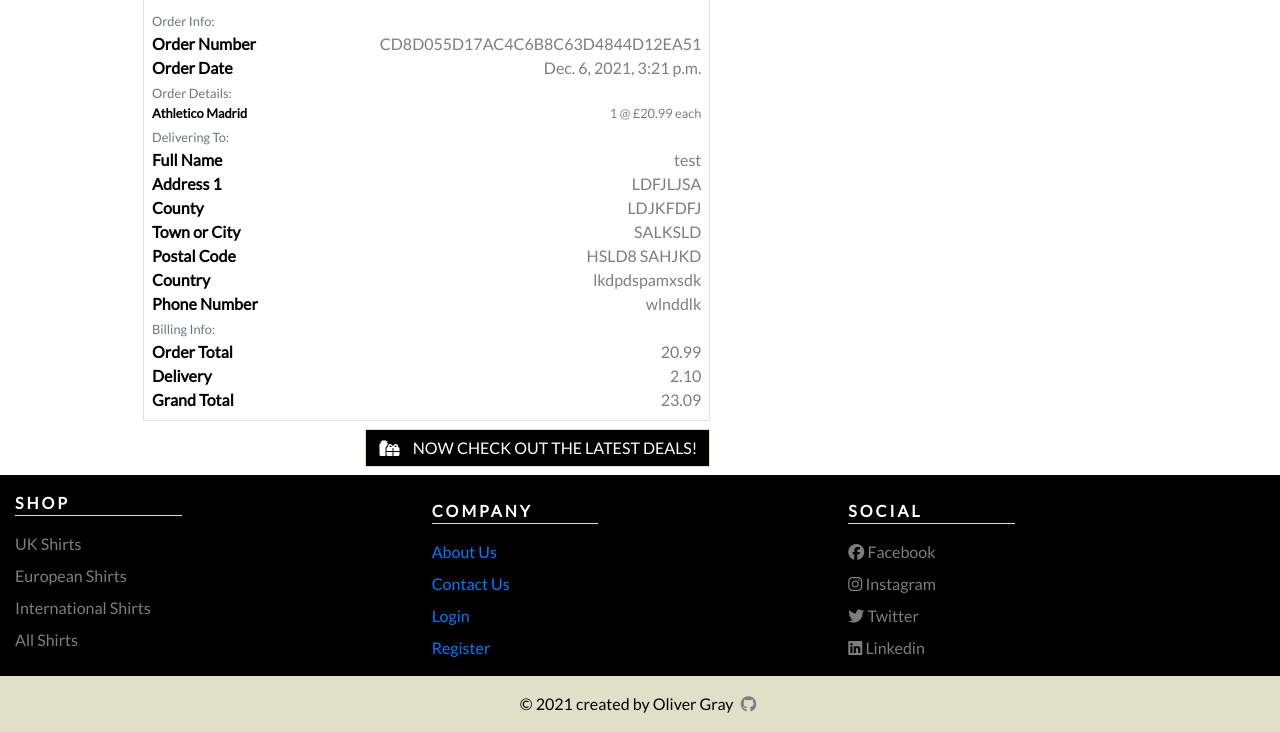
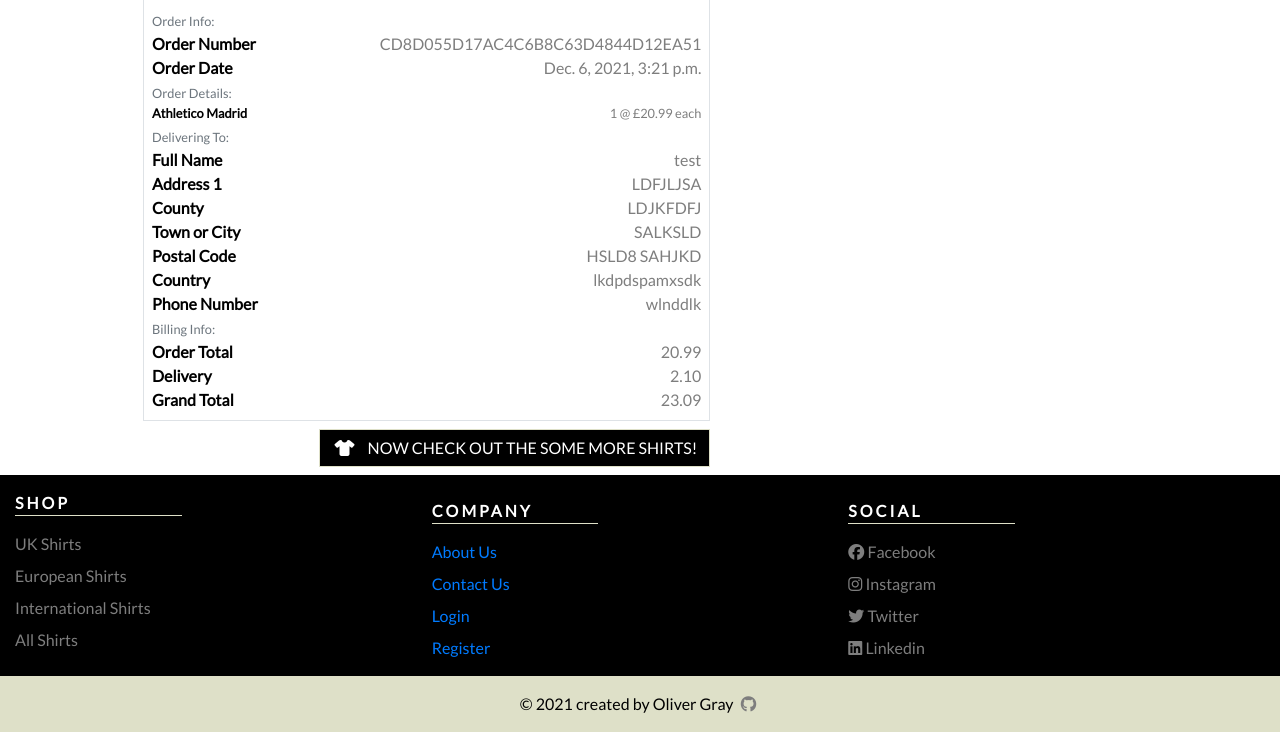
Before and after one commit to OliverGray03/cult_classics, a Django app: a page that uses checkout/templates/checkout/checkout_success.html in a window 1280 px wide. Shown: the part 317-1049 px from the top of the page. Run offline with Django 3.2, Linux system fonts and the light colour scheme; data comes from the database, SQL or seed files in the repository; some libraries are stand-ins or nearby versions.

Commit message:
Updated Readme

```diff
--- a/checkout/templates/checkout/checkout_success.html
+++ b/checkout/templates/checkout/checkout_success.html
@@ -202,11 +202,11 @@
                 <span class="text-uppercase">Back to Profile</span>
             </a>
             {% else %}
-            <a href="{% url 'products' %}?category=new_arrivals,deals,clearance" class="btn btn-black rounded-0 my-2">
+            <a href="{% url 'products' %}" class="btn btn-black rounded-0 my-2">
                 <span class="icon mr-2">
-                    <i class="fas fa-gifts"></i>
+                    <i class="fas fa-tshirt"></i>
                 </span>
-                <span class="text-uppercase">Now check out the latest deals!</span>
+                <span class="text-uppercase">Now check out the some more shirts!</span>
             </a>
             {% endif %}
         </div>
--- a/contact/forms.py
+++ b/contact/forms.py
@@ -15,6 +15,7 @@ class ContactForm(forms.ModelForm):
         placeholders = {
             'name': 'Full Name',
             'email': 'Email',
+
             'subject': 'Subject',
             'message': 'Message'
         }
```
Also changed, not shown: README.md.
